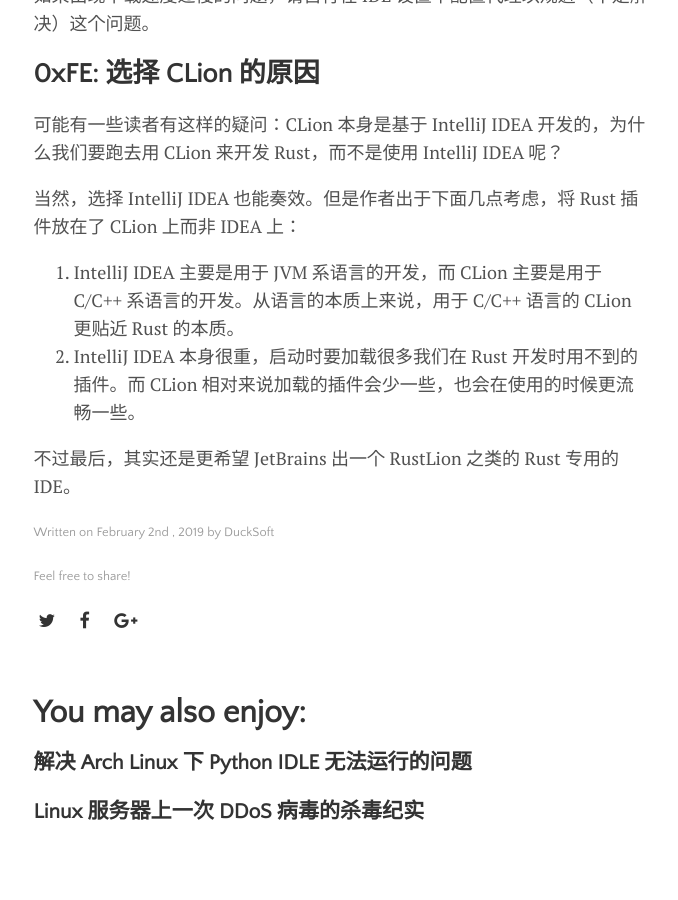
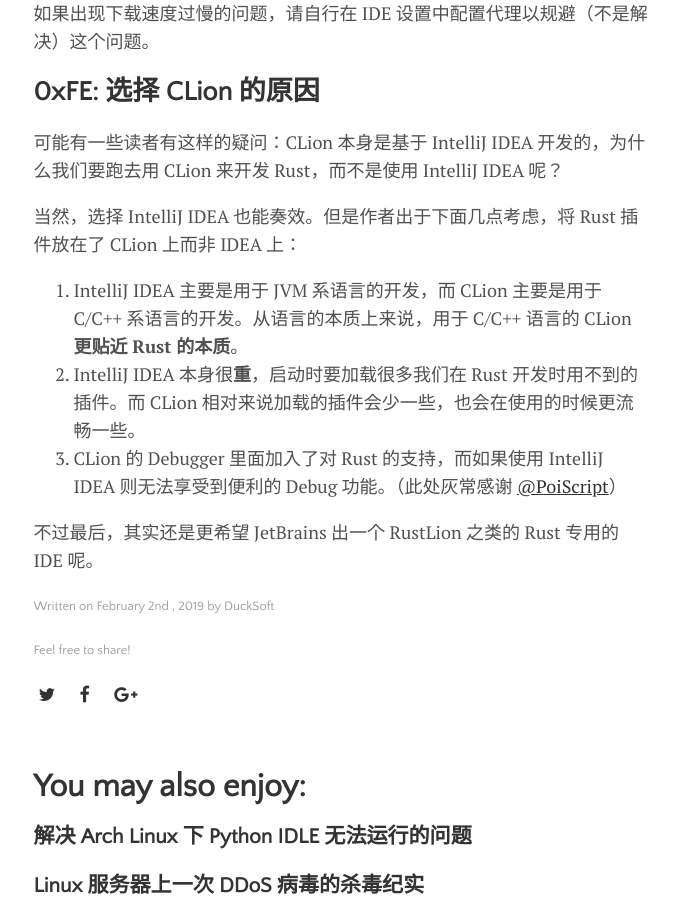
Before and after one commit to DuckSoft/DuckSoft.github.io, a Jekyll site: the page built from _posts/2019-02-02-rust-bootstrap-under-archlinux.md, in a window 1280 px wide and 900 px high, scrolled down 2742 px. Shown: the whole window, without its empty margins (299-977 px from the left). Built offline with Jekyll 4.4.1, drawn with Linux system fonts in a browser that asks for light colours; some of the changed text lies outside the part shown.

Commit message:
Adding @PoiScript

```diff
--- a/_data/settings.yml
+++ b/_data/settings.yml
@@ -10,7 +10,7 @@ menu:
 - {name: 'About', path: 'menu', url: 'about.html'}
 - {name: 'Writing', path: 'menu', url: 'writing.html'}
 - {name: 'Contact', path: 'menu', url: 'contact.html'}
-
+- {name: 'Link', path: 'menu', url: 'link.html'}
 # Available social icons are powered by Font Awesome, so you can use any icon that they offer
 social:
 - {icon: 'github', link: 'https://github.com/DuckSoft'}
--- a/_posts/2019-02-02-rust-bootstrap-under-archlinux.md
+++ b/_posts/2019-02-02-rust-bootstrap-under-archlinux.md
@@ -43,6 +43,7 @@ rustup toolchain install stable
 什么？你跟我说下载速度只有 `20 kb/s`（没错是 bit）？下载到 95% 就不动了？你需要的只是一个镜像源！
 
 > 中国科学技术大学 `rustup` 镜像源
+>
 > http://mirrors.ustc.edu.cn/help/rust-static.html
 
 由于 Arch Linux 伟大的特性，我们就不需要设置 `RUSTUP_UPDATE_ROOT` 环境变量了，按文中所述设置用于更新 `toolchain` 的 `RUSTUP_DIST_SERVER` 环境变量即可：
@@ -72,7 +73,8 @@ rustup toolchain install stable
 
 当然，选择 IntelliJ IDEA 也能奏效。但是作者出于下面几点考虑，将 Rust 插件放在了 CLion 上而非 IDEA 上：
 
-1. IntelliJ IDEA 主要是用于 JVM 系语言的开发，而 CLion 主要是用于 C/C++ 系语言的开发。从语言的本质上来说，用于 C/C++ 语言的 CLion 更贴近 Rust 的本质。
-2. IntelliJ IDEA 本身很重，启动时要加载很多我们在 Rust 开发时用不到的插件。而 CLion 相对来说加载的插件会少一些，也会在使用的时候更流畅一些。
+1. IntelliJ IDEA 主要是用于 JVM 系语言的开发，而 CLion 主要是用于 C/C++ 系语言的开发。从语言的本质上来说，用于 C/C++ 语言的 CLion **更贴近 Rust 的本质**。
+2. IntelliJ IDEA 本身很**重**，启动时要加载很多我们在 Rust 开发时用不到的插件。而 CLion 相对来说加载的插件会少一些，也会在使用的时候更流畅一些。
+3. CLion 的 Debugger 里面加入了对 Rust 的支持，而如果使用 IntelliJ IDEA 则无法享受到便利的 Debug 功能。（此处灰常感谢 [@PoiScript](https://github.com/PoiScript)）
 
-不过最后，其实还是更希望 JetBrains 出一个 RustLion 之类的 Rust 专用的 IDE。
+不过最后，其实还是更希望 JetBrains 出一个 RustLion 之类的 Rust 专用的 IDE 呢。
```
Also changed, not shown: menu/about.md (+0 -2 lines), menu/link.md (added, +6 -0 lines).
